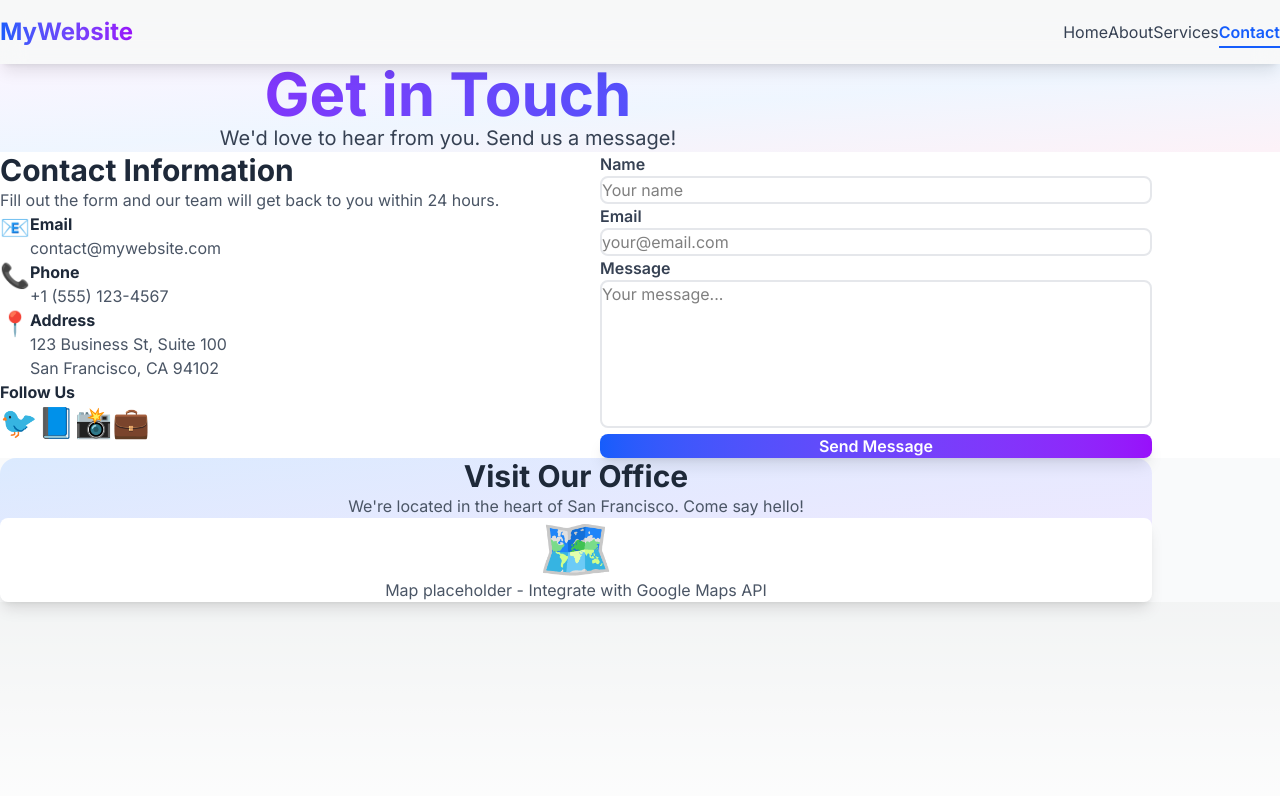
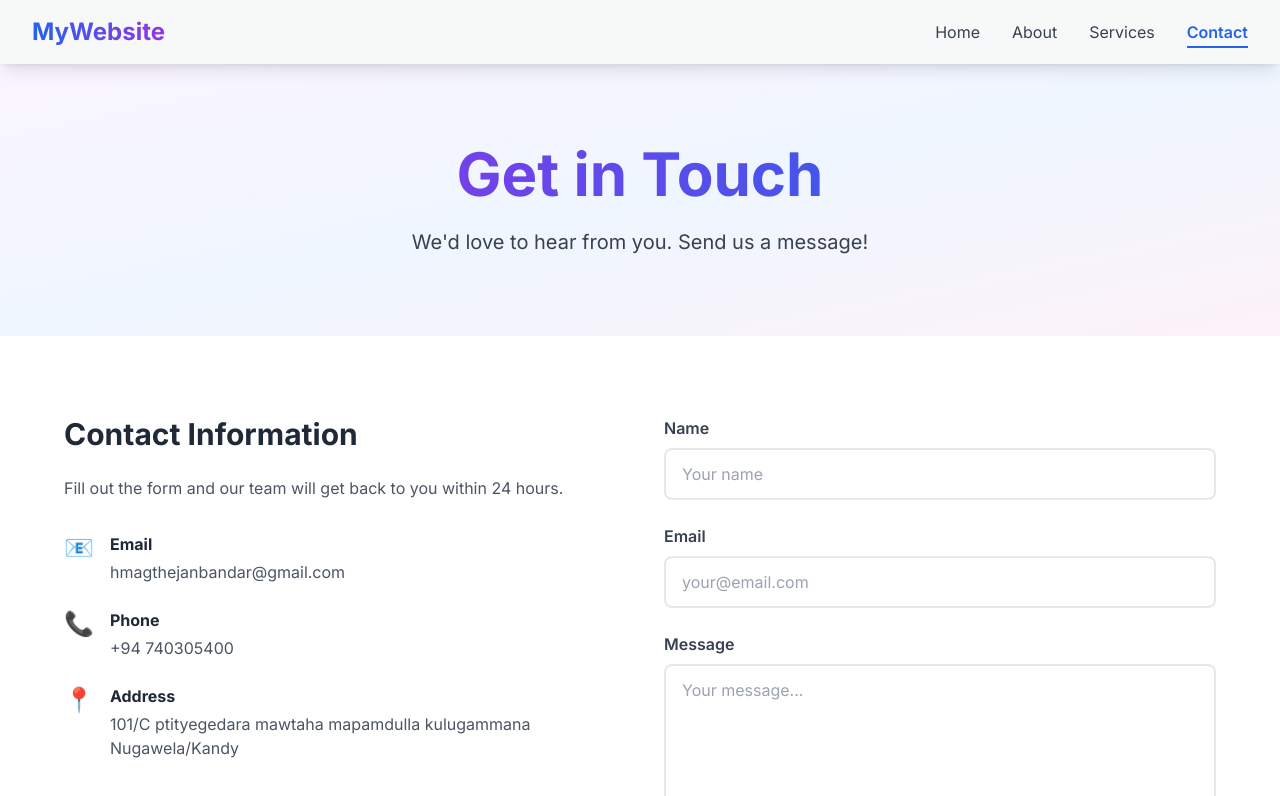
Before and after one commit to Thejan2006/my-website, a Next.js app: page /contact in a window 1280 px wide. Shown: the top 796 px of the page. Built offline with nearby package versions, Linux system fonts and the light colour scheme.

Commit message:
feat: Set up initial Next.js project including home and contact pages, styling, and IDE configuration.

```diff
--- a/app/contact/page.tsx
+++ b/app/contact/page.tsx
@@ -80,7 +80,7 @@ export default function Contact() {
                   <div className="text-2xl mr-4">📧</div>
                   <div>
                     <h3 className="font-bold text-gray-800 mb-1">Email</h3>
-                    <p className="text-gray-600">contact@mywebsite.com</p>
+                    <p className="text-gray-600">hmagthejanbandar@gmail.com</p>
                   </div>
                 </motion.div>
 
@@ -91,7 +91,7 @@ export default function Contact() {
                   <div className="text-2xl mr-4">📞</div>
                   <div>
                     <h3 className="font-bold text-gray-800 mb-1">Phone</h3>
-                    <p className="text-gray-600">+1 (555) 123-4567</p>
+                    <p className="text-gray-600">+94 740305400</p>
                   </div>
                 </motion.div>
 
@@ -102,7 +102,7 @@ export default function Contact() {
                   <div className="text-2xl mr-4">📍</div>
                   <div>
                     <h3 className="font-bold text-gray-800 mb-1">Address</h3>
-                    <p className="text-gray-600">123 Business St, Suite 100<br />San Francisco, CA 94102</p>
+                    <p className="text-gray-600">101/C ptityegedara mawtaha mapamdulla kulugammana<br />Nugawela/Kandy</p>
                   </div>
                 </motion.div>
               </div>
@@ -239,6 +239,10 @@ export default function Contact() {
             </div>
           </motion.div>
         </div>
+
+
+
+
       </section>
     </main>
   );
--- a/app/globals.css
+++ b/app/globals.css
@@ -1,8 +1,9 @@
-@import "tailwindcss";
+
 
 @tailwind base;
 @tailwind components;
 @tailwind utilities;
+
 
 * {
   margin: 0;
--- a/app/layout.tsx
+++ b/app/layout.tsx
@@ -3,6 +3,7 @@ import { Inter } from 'next/font/google'
 import "./globals.css";
 
 import Navbar from '@/components/Navbar'
+import React from "react";
 
 const inter = Inter({ subsets: ['latin'] })
 
--- a/app/page.tsx
+++ b/app/page.tsx
@@ -170,7 +170,11 @@ export default function Home() {
             </Link>
           </motion.div>
         </motion.div>
+
+
+
       </section>
+
     </main>
   );
 }
--- a/package.json
+++ b/package.json
@@ -24,7 +24,7 @@
     "eslint": "^9.17.0",
     "eslint-config-next": "^15.1.6",
     "postcss": "^8.5.6",
-    "tailwindcss": "^4.1.18",
+    "tailwindcss": "^3.4.19",
     "typescript": "^5.7.2"
   }
 }
```
Also changed, not shown: 1 other file (tests, documents, lock files or other folders).
